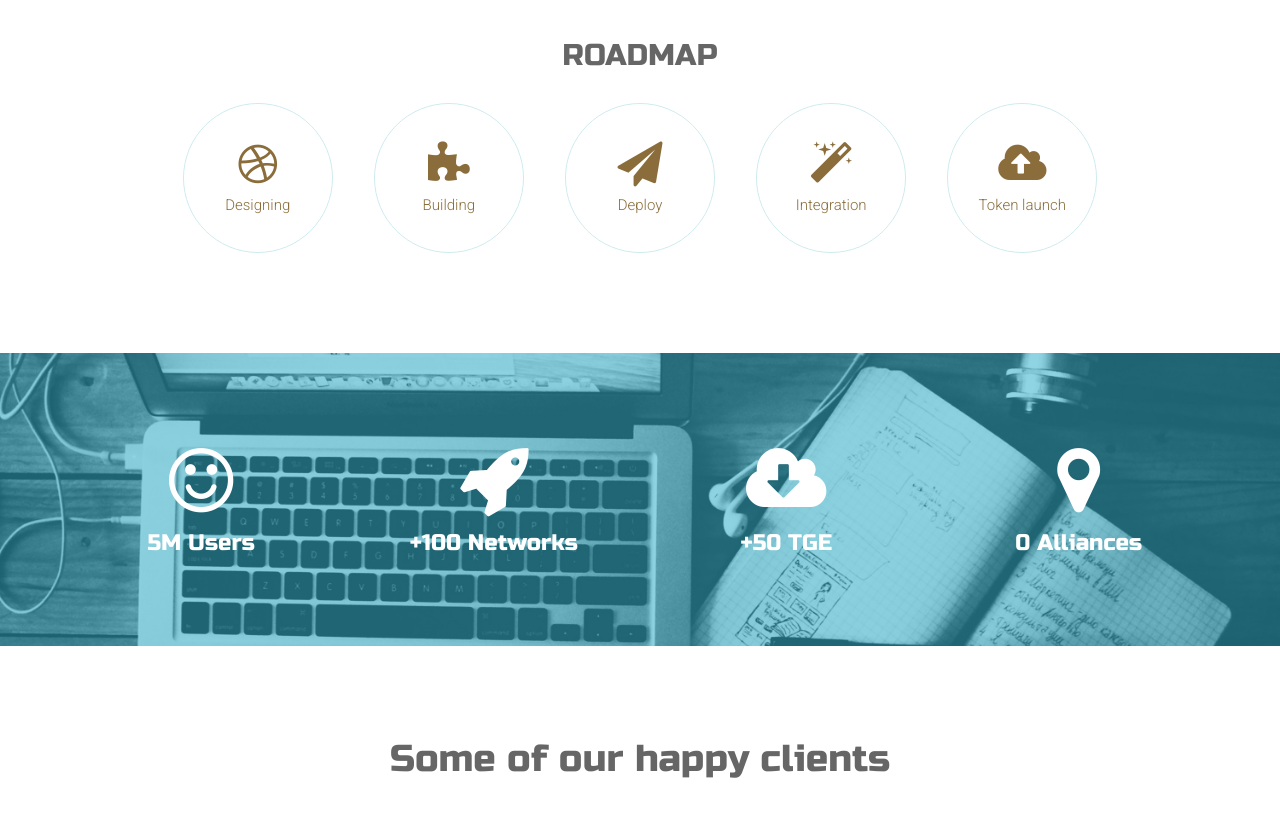
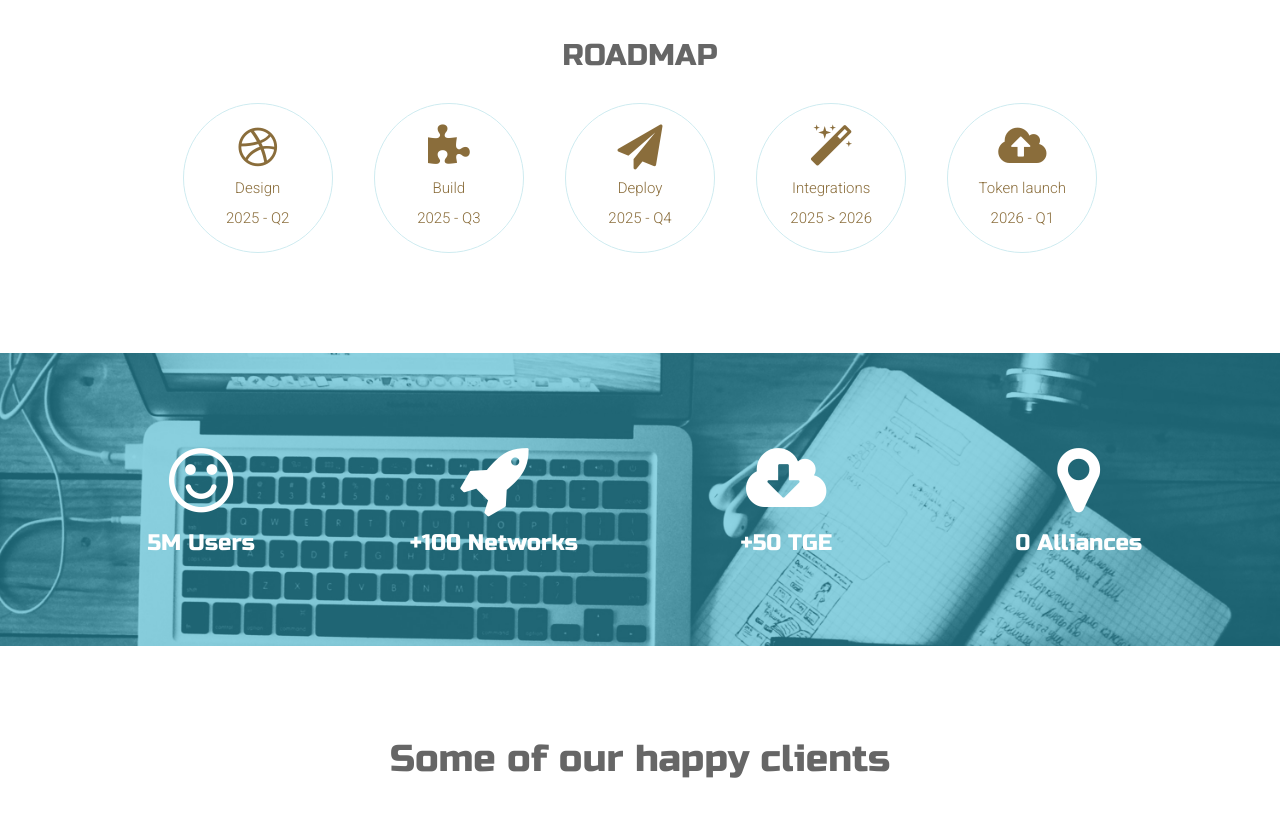
Before and after one commit to XCrossProtocol/xcross-website, a website: page index.html in a window 1280 px wide. Shown: the part 1120-1936 px from the top of the page. Drawn offline with Linux system fonts and the light colour scheme.

Commit message:
changes 4

```diff
--- a/assets/style.css
+++ b/assets/style.css
@@ -51,7 +51,7 @@ p{font-size:1em;line-height: 1.7em; margin-bottom: 1.7em;}
 /*about*/
 .about.spacer{padding-left: 4em; padding-right: 4em;}
 .process ul li{width: 10em;height: 10em;border: 1px solid #CEEBF0;padding: 0;border-radius: 50%;margin: 0 1.25em;line-height: 13.5em;color: #8a6d3b;}
-.process ul li span{line-height: 2em;display: inline-block;font-weight: 300;}
+.process ul li span{line-height: 2em;display: inline-block;font-weight: 300;margin-top: 20px;}
 .process ul li span i{font-size: 3em;}
 .process ul li span b{display: block;font-size: 1em;font-weight: 300;}
 
--- a/index.html
+++ b/index.html
@@ -166,19 +166,19 @@
   <h3 class="text-center wowload fadeInUp">ROADMAP</h3>
   <ul class="row text-center list-inline  wowload bounceInUp">
       <li>
-            <span><i class="fa fa-dribbble"></i><b>Designing</b></span>
+            <span><i class="fa fa-dribbble"></i><b>Design</br>2025 - Q2</b></span>
         </li>
         <li>
-            <span><i class="fa fa-puzzle-piece"></i><b>Building</b></span>
+            <span><i class="fa fa-puzzle-piece"></i><b>Build</br>2025 - Q3</b></span>
         </li>
         <li>
-            <span><i class="fa fa-paper-plane"></i><b>Deploy</b></span>
+            <span><i class="fa fa-paper-plane"></i><b>Deploy</br>2025 - Q4</b></span>
         </li>
         <li>
-            <span><i class="fa fa-magic"></i><b>Integration</b></span>
+            <span><i class="fa fa-magic"></i><b>Integrations</br>2025 > 2026</b></span>
         </li>
         <li>
-            <span><i class="fa fa-cloud-upload"></i><b>Token launch</b></span>
+            <span><i class="fa fa-cloud-upload"></i><b>Token launch </br>2026 - Q1</b></span>
         </li>
     </ul>
   </div>
```
Also changed, not shown: 1 other file.
